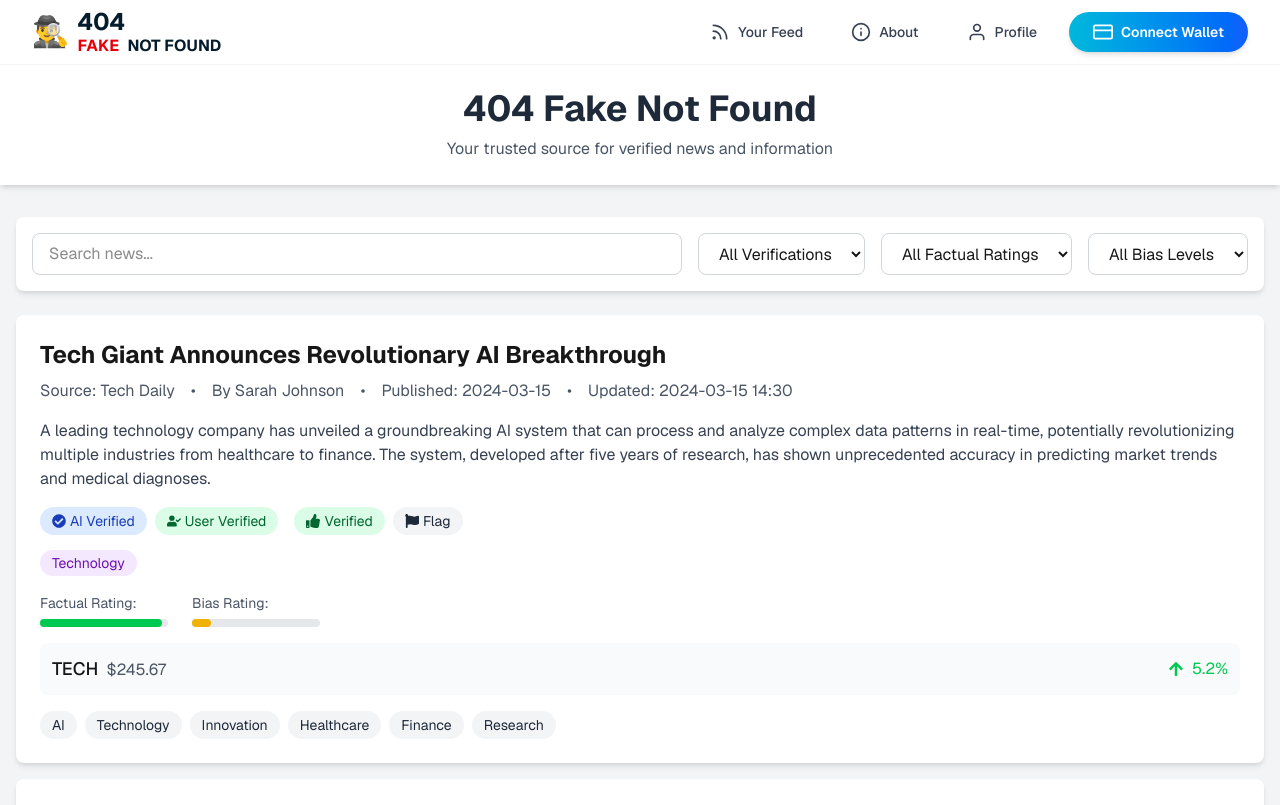
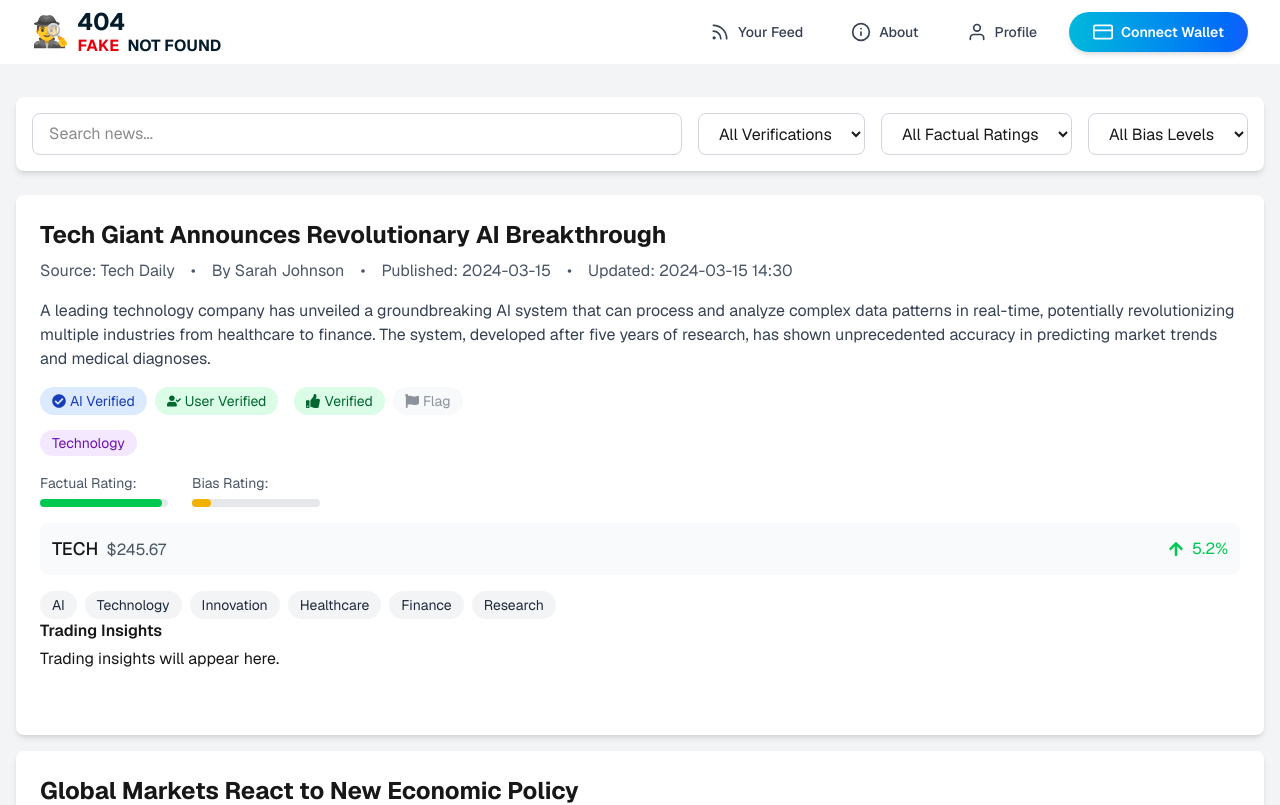
Before and after one commit to ven12345678/404-fakenotfound, a Next.js app: page /news-feed in a window 1280 px wide. Shown: the top 805 px of the page. Built offline with nearby package versions, Linux system fonts and the light colour scheme.

Commit message:
update yourfeed n index

```diff
--- a/components/NewsCard.js
+++ b/components/NewsCard.js
@@ -22,23 +22,68 @@ const NewsCard = ({
   category,
   tags = [],
   onVerify,
-  onFlag
+  onFlag,
+  link
 }) => {
   const [isVerified, setIsVerified] = useState(userVerified);
   const [isFlagged, setIsFlagged] = useState(false);
+  const [showModal, setShowModal] = useState(false);
 
   const handleVerify = () => {
+    if (!isFlagged) {
       setIsVerified(!isVerified);
       onVerify && onVerify(!isVerified);
+    }
   };
 
   const handleFlag = () => {
+    if (!isVerified) {
       setIsFlagged(!isFlagged);
       onFlag && onFlag(!isFlagged);
+    }
   };
 
+  // Placeholder for extended details
+  const longSummary =
+    title === "Malaysia Unlikely to Escape Trump Tariffs, Says Former US Trade Negotiator"
+      ? `Malaysia is facing a challenging trade environment as the US, under President Donald Trump, has imposed a 24% tariff on most Malaysian goods. Despite Malaysia's efforts to negotiate and highlight its significant investments in the US, experts believe the country has limited leverage. Stephen Olson, a former US trade negotiator, suggests that even strong retaliatory measures from Malaysia are unlikely to sway the US administration.
+
+The US remains Malaysia's third largest trading partner, and the tariffs, currently paused for 90 days, are part of a broader set of US trade actions affecting over 60 countries. Malaysian officials are focusing on emphasizing the mutual benefits of trade and exploring other pressure points, but a complete removal of tariffs appears unlikely in the near term.`
+      : summary;
+
+  const tradingInsights =
+    title === "Malaysia Unlikely to Escape Trump Tariffs, Says Former US Trade Negotiator"
+      ? {
+          sentiment: `The overall sentiment of the articles is negative, as experts question the administration's ability to achieve its ambitious goal and highlight the significant challenges involved in managing multiple trade negotiations simultaneously.`,
+          recommendations: [
+            {
+              ticker: 'EUFX',
+              direction: 'up',
+              description: `The European Union's strong trade position and the potential for a resolution to the trade war could lead to a strengthening of the euro against the US dollar.`
+            },
+            {
+              ticker: 'US Steel (X)',
+              direction: 'down',
+              description: `The uncertainty and potential escalation of the trade war could lead to decreased demand for US steel exports, negatively impacting the stock price.`
+            }
+          ]
+        }
+      : {
+          sentiment: 'Trading insights will appear here.',
+          recommendations: []
+        };
+
+  const originalSources =
+  title === "Malaysia Unlikely to Escape Trump Tariffs, Says Former US Trade Negotiator"
+      ? `https://www.freemalaysiatoday.com/category/nation/2025/05/09/malaysia-unlikely-to-escape-trump-tariffs-says-former-us-trade-negotiator`
+      : "Original sources will appear here.";
+
   return (
-    <div className="bg-white rounded-lg shadow-md p-6 mb-4 hover:shadow-lg transition-shadow">
+    <>
+      <div
+        className="bg-white rounded-lg shadow-md p-6 mb-4 hover:shadow-lg transition-shadow cursor-pointer"
+        onClick={() => setShowModal(true)}
+      >
         <div className="flex flex-col">
           {/* Title and Source */}
           <div className="mb-4">
@@ -60,7 +105,9 @@ const NewsCard = ({
 
           {/* Summary */}
           <div className="mb-4">
-          <p className="text-gray-700">{summary}</p>
+            <p className="text-gray-700">{summary} {link && (
+              <a href={link} target="_blank" rel="noopener noreferrer" className="text-cyan-700 underline ml-2" onClick={e => e.stopPropagation()}>Read more</a>
+            )}</p>
           </div>
 
           {/* Verification and Flagging */}
@@ -84,22 +131,20 @@ const NewsCard = ({
             </div>
             <div className="flex gap-2">
               <button
-              onClick={handleVerify}
-              className={`flex items-center gap-1 px-3 py-1 rounded-full text-sm ${
-                isVerified
-                  ? 'bg-green-100 text-green-800'
-                  : 'bg-gray-100 text-gray-800'
-              }`}
+                onClick={e => { e.stopPropagation(); handleVerify(); }}
+                disabled={isFlagged}
+                className={`flex items-center gap-1 px-3 py-1 rounded-full text-sm transition-colors
+                  ${isVerified ? 'bg-green-100 text-green-800' : 'bg-gray-100 text-gray-800'}
+                  ${isFlagged ? 'opacity-50 cursor-not-allowed' : ''}`}
               >
                 <FaThumbsUp /> {isVerified ? 'Verified' : 'Verify'}
               </button>
               <button
-              onClick={handleFlag}
-              className={`flex items-center gap-1 px-3 py-1 rounded-full text-sm ${
-                isFlagged
-                  ? 'bg-red-100 text-red-800'
-                  : 'bg-gray-100 text-gray-800'
-              }`}
+                onClick={e => { e.stopPropagation(); handleFlag(); }}
+                disabled={isVerified}
+                className={`flex items-center gap-1 px-3 py-1 rounded-full text-sm transition-colors
+                  ${isFlagged ? 'bg-red-100 text-red-800' : 'bg-gray-100 text-gray-800'}
+                  ${isVerified ? 'opacity-50 cursor-not-allowed' : ''}`}
               >
                 <FaFlag /> {isFlagged ? 'Flagged' : 'Flag'}
               </button>
@@ -168,8 +213,96 @@ const NewsCard = ({
               </span>
             ))}
           </div>
+
+          {/* Trading Insights */}
+          <div className="mb-4">
+            <h3 className="font-semibold mb-1">Trading Insights</h3>
+            <p className="mb-6">{tradingInsights.sentiment}</p>
+            {tradingInsights.recommendations.length > 0 && (
+              <div className="bg-gray-100 rounded-xl p-6">
+                <h4 className="font-bold mb-4">Recommendations</h4>
+                {tradingInsights.recommendations.map((rec, idx) => (
+                  <div key={rec.ticker} className="flex items-start gap-4 mb-4 last:mb-0">
+                    <div className={`w-8 h-8 flex items-center justify-center rounded-full ${rec.direction === 'up' ? 'bg-green-100' : 'bg-red-100'}`}>
+                      {rec.direction === 'up' ? (
+                        <span className="text-green-500 text-xl">↑</span>
+                      ) : (
+                        <span className="text-red-500 text-xl">↓</span>
+                      )}
+                    </div>
+                    <div>
+                      <div className="font-semibold text-base">{rec.ticker}</div>
+                      <div className="text-gray-700 text-sm">{rec.description}</div>
                     </div>
                   </div>
+                ))}
+              </div>
+            )}
+          </div>
+        </div>
+      </div>
+
+      {/* Modal for details */}
+      {showModal && (
+        <div className="fixed inset-0 z-50 bg-black bg-opacity-40 flex">
+          <div className="bg-white w-full h-full overflow-y-auto relative p-0 md:p-0">
+            <button
+              className="fixed top-6 right-8 z-50 text-gray-500 hover:text-gray-700 text-3xl"
+              onClick={() => setShowModal(false)}
+              aria-label="Close"
+            >
+              &times;
+            </button>
+            <div className="max-w-2xl mx-auto py-12 px-4 sm:px-8">
+              <h2 className="text-2xl font-bold mb-4">{title}</h2>
+              <div className="mb-4 text-gray-700">
+                <p className="mb-2">{longSummary}</p>
+              </div>
+              <div className="mb-4">
+                <h3 className="font-semibold mb-1">Trading Insights</h3>
+                <p className="mb-6">{tradingInsights.sentiment}</p>
+                {tradingInsights.recommendations.length > 0 && (
+                  <div className="bg-gray-100 rounded-xl p-6">
+                    <h4 className="font-bold mb-4">Recommendations</h4>
+                    {tradingInsights.recommendations.map((rec, idx) => (
+                      <div key={rec.ticker} className="flex items-start gap-4 mb-4 last:mb-0">
+                        <div className={`w-8 h-8 flex items-center justify-center rounded-full ${rec.direction === 'up' ? 'bg-green-100' : 'bg-red-100'}`}>
+                          {rec.direction === 'up' ? (
+                            <span className="text-green-500 text-xl">↑</span>
+                          ) : (
+                            <span className="text-red-500 text-xl">↓</span>
+                          )}
+                        </div>
+                        <div>
+                          <div className="font-semibold text-base">{rec.ticker}</div>
+                          <div className="text-gray-700 text-sm">{rec.description}</div>
+                        </div>
+                      </div>
+                    ))}
+                  </div>
+                )}
+              </div>
+              <div className="mb-4">
+                <h3 className="font-semibold mb-1">Original Sources</h3>
+                <div className="bg-gray-100 rounded-lg p-4">
+                  <a
+                    href={originalSources}
+                    target="_blank"
+                    rel="noopener noreferrer"
+                    className="text-cyan-700 underline break-all text-base font-medium"
+                  >
+                    {originalSources}
+                  </a>
+                </div>
+              </div>
+              {link && (
+                <a href={link} target="_blank" rel="noopener noreferrer" className="text-cyan-700 underline font-medium">Read the full article at the original source</a>
+              )}
+            </div>
+          </div>
+        </div>
+      )}
+    </>
   );
 };
 
--- a/pages/index.js
+++ b/pages/index.js
@@ -22,7 +22,7 @@ export default function Home() {
             </p>
             <div className="flex flex-col sm:flex-row gap-6 justify-center">
               <button
-                onClick={() => router.push('/verify')}
+                onClick={() => router.push('/news-feed')}
                 className="inline-flex items-center px-8 py-4 rounded-lg text-lg font-medium text-white bg-cyan-600 hover:bg-cyan-700 focus:outline-none focus:ring-2 focus:ring-offset-2 focus:ring-cyan-500 transition-all shadow-sm"
               >
                 <FiSearch className="w-6 h-6 mr-2" />
@@ -42,6 +42,8 @@ export default function Home() {
 
       {/* Features Section */}
       <div className="bg-white py-24">
+        {/* Subheader: What can you do */}
+        <h2 className="text-3xl font-bold text-center text-gray-800 mb-8">What can you do</h2>
         <div className="max-w-7xl mx-auto px-4 sm:px-6 lg:px-8">
           <div className="grid grid-cols-1 md:grid-cols-2 lg:grid-cols-3 gap-8">
             <div className="bg-white rounded-xl p-8 border border-gray-200 hover:border-cyan-200 hover:shadow-lg transition-all">
@@ -79,6 +81,8 @@ export default function Home() {
 
       {/* Stats Section */}
       <div className="bg-cyan-50">
+        {/* Subheader: More about us */}
+        <h2 className="text-3xl font-bold text-center text-gray-800 mb-8">More about us</h2>
         <div className="max-w-7xl mx-auto py-12 px-4 sm:px-6 lg:px-8">
           <div className="grid grid-cols-2 sm:grid-cols-4 gap-4">
             <div className="text-center p-4 bg-white rounded-lg shadow-sm">
--- a/pages/news-feed.js
+++ b/pages/news-feed.js
@@ -117,6 +117,22 @@ const sampleNews = [
     stockChange: 2.1,
     stockMovement: "up",
     tags: ["Health", "Nutrition", "Research", "Longevity", "Diet"]
+  },
+  {
+    id: 7,
+    title: "Malaysia Unlikely to Escape Trump Tariffs, Says Former US Trade Negotiator",
+    summary: "A former US trade negotiator, Stephen Olson, states that Malaysia is unlikely to fully eliminate the 24% tariff imposed by US President Donald Trump on most Malaysian goods. Despite ongoing negotiations and Malaysia's efforts to highlight its investments in the US, Olson believes Malaysia has limited leverage and that Trump is unlikely to be swayed by threats of retaliation. The US remains Malaysia's third largest trading partner, and the tariffs, currently paused for 90 days, are part of broader US trade actions. Read more at the source.",
+    source: "Free Malaysia Today",
+    author: "Jason Thomas",
+    publishDate: "2025-05-09",
+    category: "World",
+    aiVerified: true,
+    userVerified: false,
+    aiFlagged: false,
+    factualRating: 90,
+    biasRating: 20,
+    tags: ["Malaysia", "US", "Tariffs", "Trade", "Donald Trump"],
+    link: "https://www.freemalaysiatoday.com/category/nation/2025/05/09/malaysia-unlikely-to-escape-trump-tariffs-says-former-us-trade-negotiator"
   }
 ];
 
@@ -201,18 +217,7 @@ export default function NewsFeed() {
 
   return (
     <div className="min-h-screen bg-gray-100">
-      {/* Header */}
-      <header className="bg-white shadow-md">
-        <div className="container mx-auto px-4 py-6">
-          <h1 className="text-4xl font-bold text-center text-gray-800">
-            404 Fake Not Found
-          </h1>
-          <p className="text-center text-gray-600 mt-2">
-            Your trusted source for verified news and information
-          </p>
-        </div>
-      </header>
-
+      {/* Header removed */}
       <div className="container mx-auto px-4 py-8">
         <SearchFilter
           onSearch={handleSearch}
```
Lines whose indentation alone changed are shown as unchanged.
